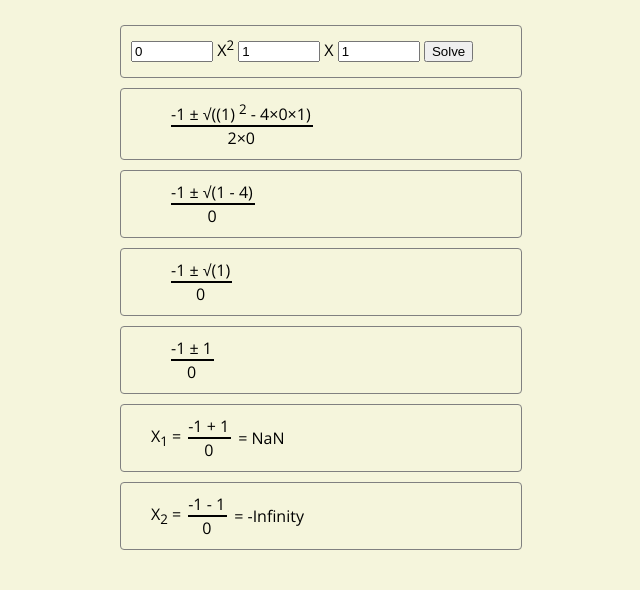
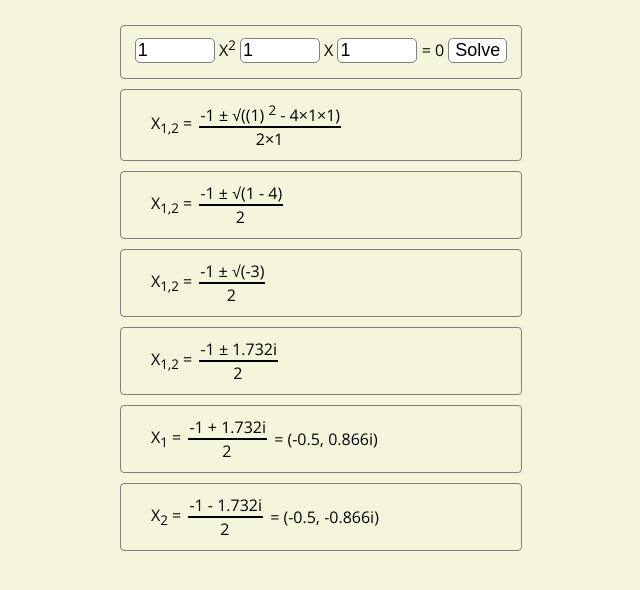
Before and after one commit to Rephael4321/QuadraticEquationSolver, a plain HTML site: page index.html in a window 1280 px wide. Both pictures are taken after a click on the button "Solve". Shown: the whole page, without its empty margins (319-959 px from the left). Drawn offline with nearby package versions, Linux system fonts and the light colour scheme.

Commit message:
Ready for prod

```diff
--- a/app.js
+++ b/app.js
@@ -1,8 +1,15 @@
+// Warning Message
+const warningMessage = document.querySelector(".warning-message");
+const closeBtn = document.querySelector("#close-btn");
+
 // Form Elements
-const button = document.querySelector("button");
+const solveBtn = document.querySelector("#solve-btn");
 const inputA = document.querySelector("#a-value");
 const inputB = document.querySelector("#b-value");
 const inputC = document.querySelector("#c-value");
+
+// Wrapper Elements
+const outerWrapperDives = document.querySelectorAll(".wrapper-outer");
 
 // Stage One Numbers
 const spanBOuterOne = document.querySelector("#b-coefficient-outer-one");
@@ -46,15 +53,17 @@ const denominatorContent = document.querySelectorAll(".denominator-content");
 const firstAnswer = document.querySelector("#final-answer-one");
 const secondAnswer = document.querySelector("#final-answer-two");
 
-// Initialized Data - Delete on Production
-inputA.value = "0";
-inputB.value = "1";
-inputC.value = "1";
+// Delete on prod
+inputA.value = 1;
+inputB.value = 1;
+inputC.value = 1;
 
-button.addEventListener("click", (e) => {
+solveBtn.addEventListener("click", (e) => {
   let a = parseFloat(inputA.value);
   let b = parseFloat(inputB.value);
   let c = parseFloat(inputC.value);
+
+  console.log(a, b, c);
 
   if (!a) {
     a = 0;
@@ -67,6 +76,18 @@ button.addEventListener("click", (e) => {
   if (!c) {
     c = 0;
     inputC.value = 0;
+  }
+
+  if (checkSize(a) || checkSize(b) || checkSize(c)) {
+    warningMessage.style.visibility = "visible";
+    warningMessage.style.position = "static";
+    a = truncNumber(a);
+    console.log(a);
+    inputA.value = a;
+    b = truncNumber(b);
+    inputB.value = b;
+    c = truncNumber(c);
+    inputC.value = c;
   }
 
   if (a === 0) {
@@ -125,6 +146,7 @@ button.addEventListener("click", (e) => {
     const finalFractionBarWidth = spanNumerator[i].offsetWidth;
     fractionBar[i].style.width = `${finalFractionBarWidth}px`;
     denominatorBox[i].style.width = `${finalFractionBarWidth}px`;
+    denominatorContent[i].style.display = "inline";
     denominatorContent[
       i
     ].style.width = `${denominatorContent[i].offsetWidth}px`;
@@ -154,5 +176,31 @@ button.addEventListener("click", (e) => {
     obj.innerHTML = num;
   }
 
+  function checkSize(num) {
+    if (num > 99999 || num < -9999) {
+      return true;
+    }
+  }
+
+  function truncNumber(num) {
+    if (num > 99999) {
+      return 99999;
+    } else if (num < -9999) {
+      return -9999;
+    } else {
+      return num;
+    }
+  }
+
+  // Display Sections after first solution
+  for (let obj of outerWrapperDives) {
+    obj.style.visibility = "visible";
+  }
+
   e.preventDefault();
 });
+
+closeBtn.addEventListener("click", (e) => {
+  warningMessage.style.visibility = "hidden";
+  warningMessage.style.position = "absolute";
+});
--- a/index.html
+++ b/index.html
@@ -14,17 +14,27 @@
   </head>
   <body>
     <main>
+      <div class="warning-message">
+        <h2 class="warning-text">
+          Only numbers between<br />
+          -9999 to 99999 are allowed
+        </h2>
+        <button id="close-btn">Close</button>
+      </div>
       <form>
-        <input type="number" step="0.01" id="a-value" />
+        <input type="number" step="0.01" min="-9999" max="99999" id="a-value" />
         <label for="a-value">X<sup>2</sup></label>
-        <input type="number" step="0.01" id="b-value" />
+        <input type="number" step="0.01" maxlength="5" id="b-value" />
         <label for="b-value">X</label>
-        <input type="number" step="0.01" id="c-value" />
-        <button>Solve</button>
+        <input type="number" step="0.01" maxlength="5" id="c-value" />
+        = 0
+        <button id="solve-btn">Solve</button>
       </form>
       <!-- Stage 1 -->
       <section>
-        <div class="wrapper">
+        <div class="wrapper-outer">
+          <span class="push-right">X<sub>1,2</sub>&nbsp;=</span>
+          <div class="wrapper-inner">
             <span class="numerator">
               <span id="b-coefficient-outer-one"></span>
               &plusmn;&nbsp;&radic;((<span id="b-coefficient-inner-one"></span>)
@@ -43,10 +53,13 @@
               ></span>
             </div>
           </div>
+        </div>
       </section>
       <!-- Stage 2 -->
       <section>
-        <div class="wrapper">
+        <div class="wrapper-outer">
+          <span class="push-right">X<sub>1,2</sub>&nbsp;=</span>
+          <div class="wrapper-inner">
             <span class="numerator"
               ><span id="b-coefficient-outer-two"></span
               >&nbsp;&plusmn;&nbsp;&radic;(<span
@@ -61,14 +74,17 @@
             <div class="denominator-box">
               <span class="denominator-content"
                 ><span id="outer-negative-sign-two"></span
-              ><span id="denominator-two"></span
-            ></span>
+                ><span id="denominator-two">#</span></span
+              >
+            </div>
           </div>
         </div>
       </section>
       <!-- Stage 3 -->
       <section>
-        <div class="wrapper">
+        <div class="wrapper-outer">
+          <span class="push-right">X<sub>1,2</sub>&nbsp;=</span>
+          <div class="wrapper-inner">
             <span class="numerator"
               ><span id="b-coefficient-three"></span
               >&nbsp;&plusmn;&nbsp;&radic;(<span id="delta"></span>)</span
@@ -76,14 +92,17 @@
             <div class="fraction-bar"></div>
             <div class="denominator-box">
               <span class="denominator-content">
-              <span id="denominator-three"></span
-            ></span>
+                <span id="denominator-three">#</span></span
+              >
+            </div>
           </div>
         </div>
       </section>
       <!-- Stage 4 -->
       <section>
-        <div class="wrapper">
+        <div class="wrapper-outer">
+          <span class="push-right">X<sub>1,2</sub>&nbsp;=</span>
+          <div class="wrapper-inner">
             <span class="numerator"
               ><span id="b-coefficient-four"></span>&nbsp;&plusmn;&nbsp;<span
                 id="rooted-delta-four"
@@ -92,15 +111,17 @@
             <div class="fraction-bar"></div>
             <div class="denominator-box">
               <span class="denominator-content"
-              ><span id="denominator-four"></span
-            ></span>
+                ><span id="denominator-four">#</span></span
+              >
+            </div>
           </div>
         </div>
       </section>
       <!-- Stage 5 -->
-      <section class="final-answer">
+      <section>
+        <div class="wrapper-outer">
           <span class="push-right">X<sub>1</sub>&nbsp;=</span>
-        <div class="final-wrapper">
+          <div class="wrapper-inner">
             <span class="numerator"
               ><span id="b-coefficient-five"></span>&nbsp;+&nbsp;<span
                 id="rooted-delta-five"
@@ -109,16 +130,18 @@
             <div class="fraction-bar"></div>
             <div class="denominator-box">
               <span class="denominator-content"
-              ><span id="denominator-five"></span
-            ></span>
+                ><span id="denominator-five">#</span></span
+              >
             </div>
           </div>
           <span> =&nbsp;<span id="final-answer-one"></span></span>
+        </div>
       </section>
       <!-- Stage 6 -->
-      <section class="final-answer">
+      <section>
+        <div class="wrapper-outer">
           <span class="push-right">X<sub>2</sub>&nbsp;=</span>
-        <div class="final-wrapper">
+          <div class="wrapper-inner">
             <span class="numerator"
               ><span id="b-coefficient-six"></span>&nbsp;-&nbsp;<span
                 id="rooted-delta-six"
@@ -127,11 +150,12 @@
             <div class="fraction-bar"></div>
             <div class="denominator-box">
               <span class="denominator-content"
-              ><span id="denominator-six"></span
-            ></span>
+                ><span id="denominator-six">#</span></span
+              >
             </div>
           </div>
           <span> =&nbsp;<span id="final-answer-two"></span></span>
+        </div>
       </section>
     </main>
 
--- a/styles.css
+++ b/styles.css
@@ -2,6 +2,39 @@ body {
   font-family: "Open Sans", sans-serif;
   margin-top: 25px;
   background-color: beige;
+}
+
+main {
+  text-align: center;
+}
+
+.warning-message {
+  visibility: hidden;
+  position: absolute;
+  background-color: rgba(255, 74, 74, 0.5);
+  color: white;
+  max-width: 400px;
+  margin: 10px auto;
+  border-radius: 5px;
+}
+
+.warning-text {
+  margin: 10px;
+}
+
+#close-btn {
+  font-size: 24px;
+  color: white;
+  background-color: transparent;
+  border: 1px white solid;
+  border-radius: 5px;
+  margin-bottom: 8px;
+  transition: color 300ms, background-color 300ms;
+}
+
+#close-btn:hover {
+  color: white;
+  background-color: rgba(255, 74, 74, 0.5);
 }
 
 form {
@@ -15,7 +48,17 @@ form {
 }
 
 input {
+  font-size: 18px;
   max-width: 74px;
+  border: 1px gray solid;
+  border-radius: 5px;
+}
+
+#solve-btn {
+  font-size: 18px;
+  background-color: white;
+  border: 1px gray solid;
+  border-radius: 5px;
 }
 
 section {
@@ -27,9 +70,19 @@ section {
   margin: 10px auto;
 }
 
-.wrapper {
+.wrapper-outer {
+  visibility: hidden;
+  display: flex;
+  align-items: center;
+}
+
+.wrapper-inner {
+  margin: 0 7px;
   max-width: 291px;
-  margin-left: 50px;
+}
+
+.push-right {
+  margin-left: 30px;
 }
 
 .fraction-bar {
@@ -39,16 +92,3 @@ section {
 .denominator-content {
   margin: auto;
 }
-
-.final-answer {
-  display: flex;
-  align-items: center;
-}
-
-.final-wrapper {
-  margin: 0 7px;
-}
-
-.push-right {
-  margin-left: 30px;
-}
```
Lines whose indentation alone changed are shown as unchanged.
